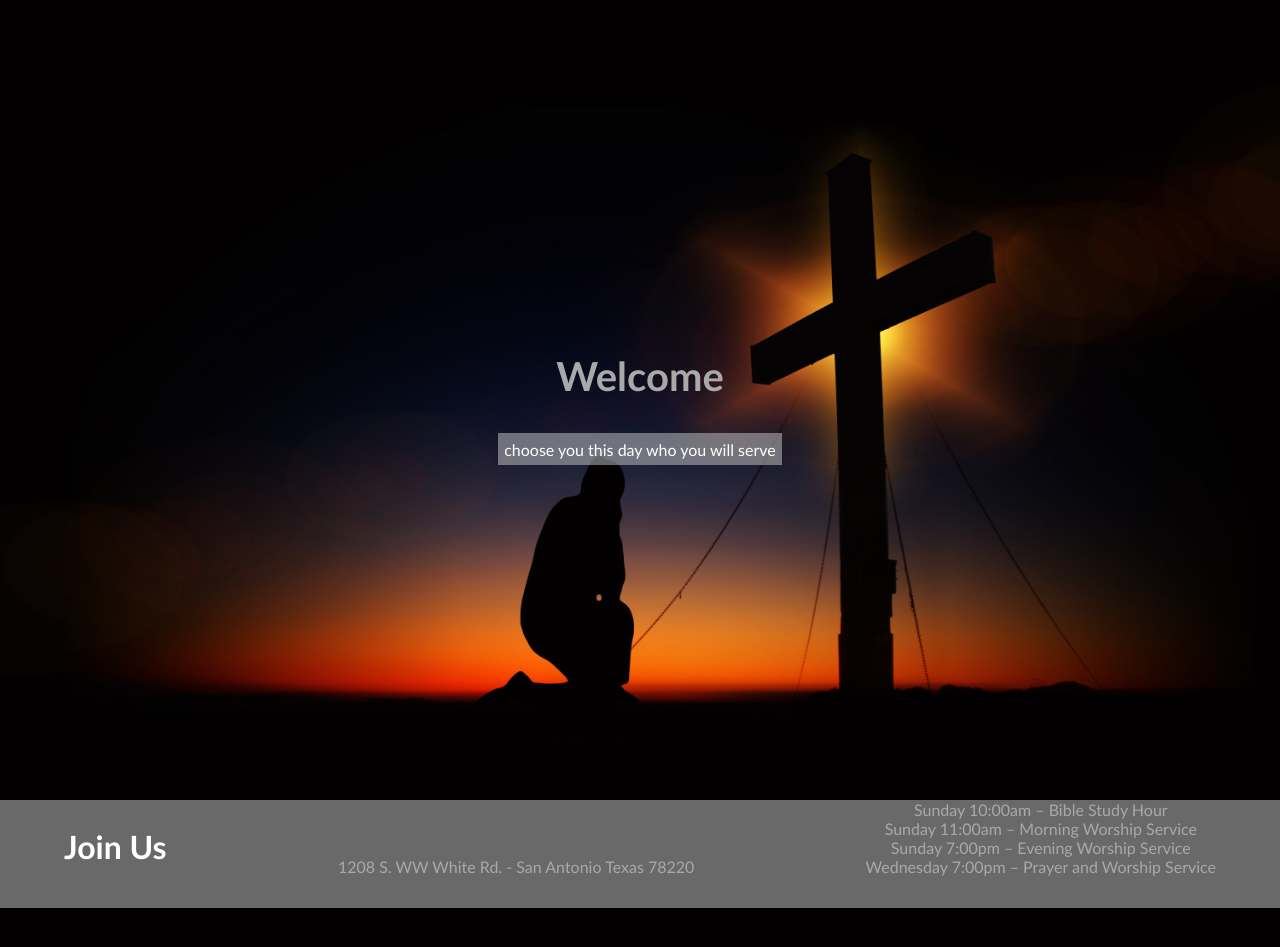
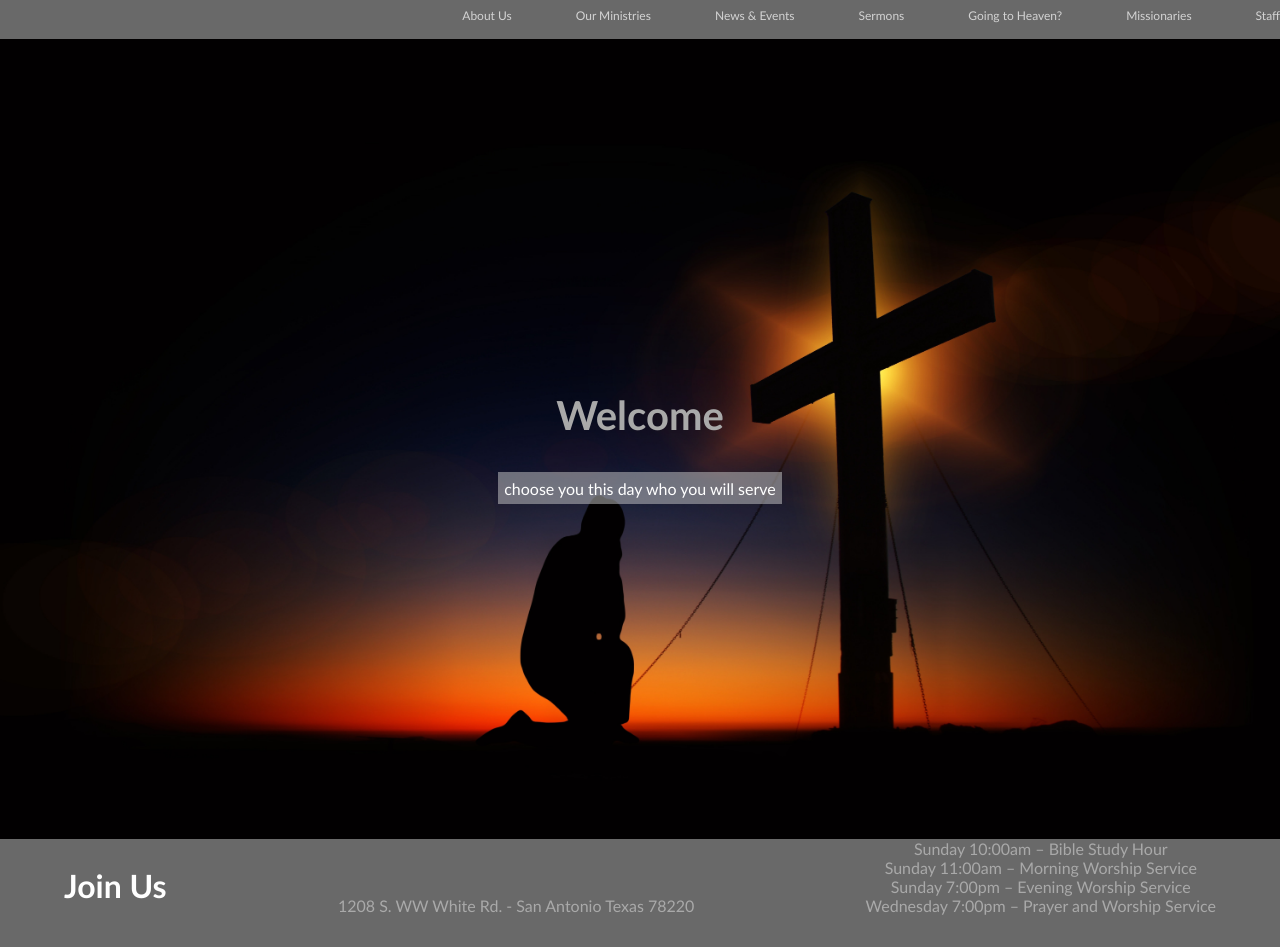
Before and after one commit to nathanielsiddall/personal, a PHP site: page /churchSite/index.html in a window 1280 px wide. Before the commit the page ends 908 px from the top, so only its background shows below. Run offline with PHP 8.4, Linux system fonts and the light colour scheme.

Commit message:
working on the destop site. has some tweeking to do.

```diff
--- a/churchSite/css/styles.css
+++ b/churchSite/css/styles.css
@@ -1,5 +1,4 @@
 
-/*todo make the media query break to 766px*/
 
  html, body {
      font-family: "Trebuchet MS", Verdana, sans-serif;
@@ -39,9 +38,12 @@
     margin-top: 13vh;
     margin-left: 2.5vh;
     padding-bottom: 2vh;
+    padding-top: 1vh;
     justify-items: center;
 
-    /*todo figure out why the menu text is pushed all the way right*/
+    /*todo figure out why the menu text is pushed all the way left*/
+    /*todo add the menu div to the full size screen
+    */
 }
 
 #menu > hr {
@@ -52,6 +54,7 @@
     font-size: 5vh;
     text-align: center;
     text-decoration: none;
+    margin-left: 5vw;
 
 
 }
@@ -109,7 +112,6 @@
         display: none;
     }
     #wrapper {
-        /*background-image: none;*/
         height: 100vh;
     }
 
@@ -123,7 +125,7 @@
         margin-bottom: 2vh;
         font-size: 2vh;
         flex-direction: row;
-        align-items: flex-start;
+        align-content: flex-start;
         justify-content: space-around;
         justify-self: center;
         box-sizing: content-box;
@@ -154,16 +156,24 @@
     }
 
     #menu {
+        position: static;
+        width: auto;
         display: flex;
-        flex-direction: column;
-        width: 90vw;
-        height: auto;
-        background-color: #696969;
-        position: absolute;
-        justify-self: stretch;
-        margin-top: 13vh;
-        margin-left: 2.5vh;
-        padding-bottom: 2vh;
+        flex-direction: row;
+        align-self: flex-start;
+        margin: 0;
+        justify-self: flex-end;
+        justify-content: space-evenly;
+
+    }
+    #menu > hr {
+        display: none;
+
+    }
+
+    .menu-items {
+        font-size: 1.5vh;
+        align-self: center;
     }
 /*todo add the church name into the join us section and make it hidden mobile*/
 }
--- a/churchSite/index.html
+++ b/churchSite/index.html
@@ -14,6 +14,7 @@
                 <a class="name" href="#"> <h1 class="name">Faith Baptist Church</h1></a>
                 <img id="hamburger" src="img/hamburger.png" alt="Menu-Icon">
             </div>
+        </div>
         <div id="menu">
             <a class="menu-items" href="">About Us</a>
             <hr><a class="menu-items" href="">Our Ministries</a>
@@ -21,8 +22,7 @@
             <hr><a class="menu-items" href="">Sermons</a>
             <hr><a class="menu-items" href="">Going to Heaven?</a>
             <hr><a class="menu-items" href="">Missionaries</a>
-                    <a class="menu-items" href=""></a>
-            </div>
+            <hr> <a class="menu-items" href="">Staff</a>
         </div>
     </header>
     <main>
--- a/churchSite/js/script.js
+++ b/churchSite/js/script.js
@@ -1,4 +1,3 @@
-// todo indert the cdn for jquery, make the hamburger functional and build/style it
 
 
 $("#hamburger").click(function () {
```
Lines whose indentation alone changed are shown as unchanged.
